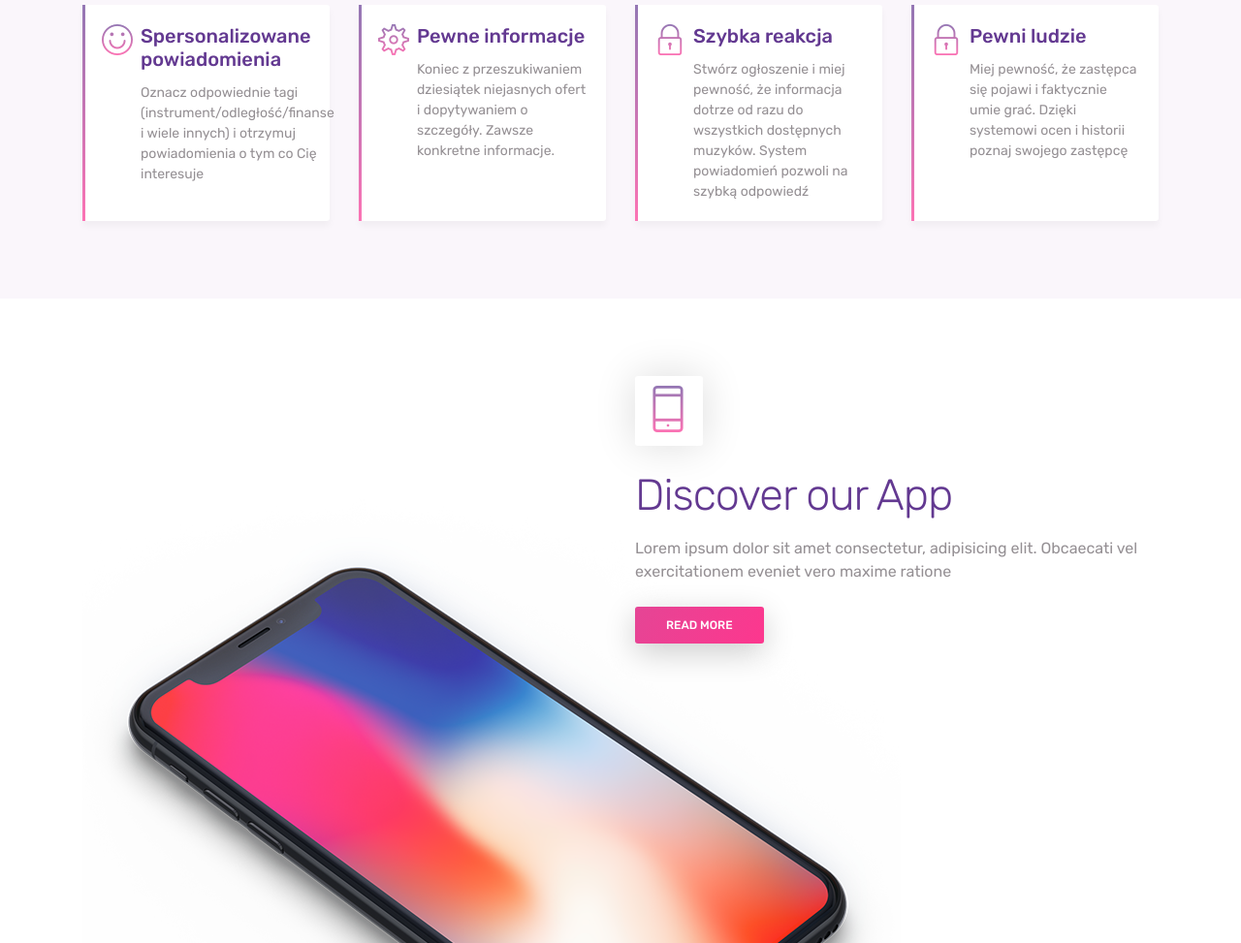
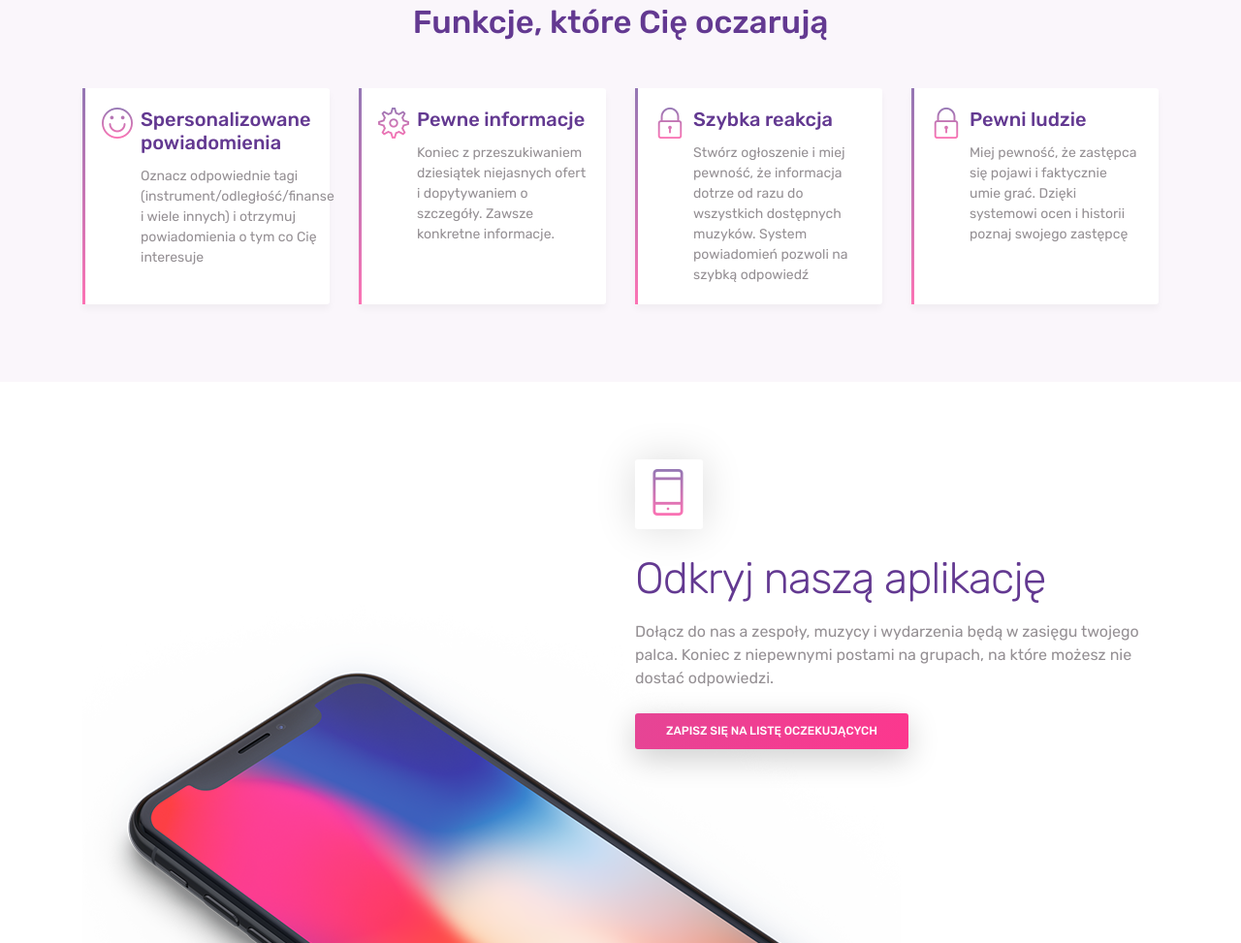
Before and after one commit to michalbzowski/get-musician-landing-2, a plain HTML site: page index.html in a window 1280 px wide. Shown: the part 1387-2360 px from the top of the page at 97% size. Drawn offline with Linux system fonts and the light colour scheme.

```diff
--- a/css/style.css
+++ b/css/style.css
@@ -174,6 +174,10 @@
         font-size: 30px;
     }
 }
+
+@media (max-width: 544px) {
+    h1 {font-size:1.5rem;} /*1rem = 16px*/
+  }
 
 
 /* NAVBAR
--- a/index.html
+++ b/index.html
@@ -42,6 +42,7 @@
 można znaleźć chętnych do współpracy, poznać nowe osoby i wymienić się doświadczeniami.
 Dołącz, pozwól się znaleźć i znajdź innych!
             </p>
+            <a href="#" class="btn btn-primary mt-5">Zapisz się na listę oczekujących</a>
         </div>
         <div class="img-holder mt-3"><img src="images/iphonex.png" alt="phone" class="img-fluid"></div>
     </header>
@@ -136,9 +137,9 @@
             <div class="row">
                 <div class="col-lg-6 offset-lg-6">
                     <div class="box-icon"><span class="ti-mobile gradient-fill ti-3x"></span></div>
-                    <h2>Discover our App</h2>
-                    <p class="mb-4">Lorem ipsum dolor sit amet consectetur, adipisicing elit. Obcaecati vel exercitationem eveniet vero maxime ratione </p>
-                    <a href="#" class="btn btn-primary">Read more</a>
+                    <h2>Odkryj naszą aplikację</h2>
+                    <p class="mb-4">Dołącz do nas a zespoły, muzycy i wydarzenia będą w zasięgu twojego palca. Koniec z niepewnymi postami na grupach, na które możesz nie dostać odpowiedzi.</p>
+                    <a href="#" class="btn btn-primary">Zapisz się na listę oczekujących</a>
                 </div>
             </div>
             <div class="perspective-phone">
```
